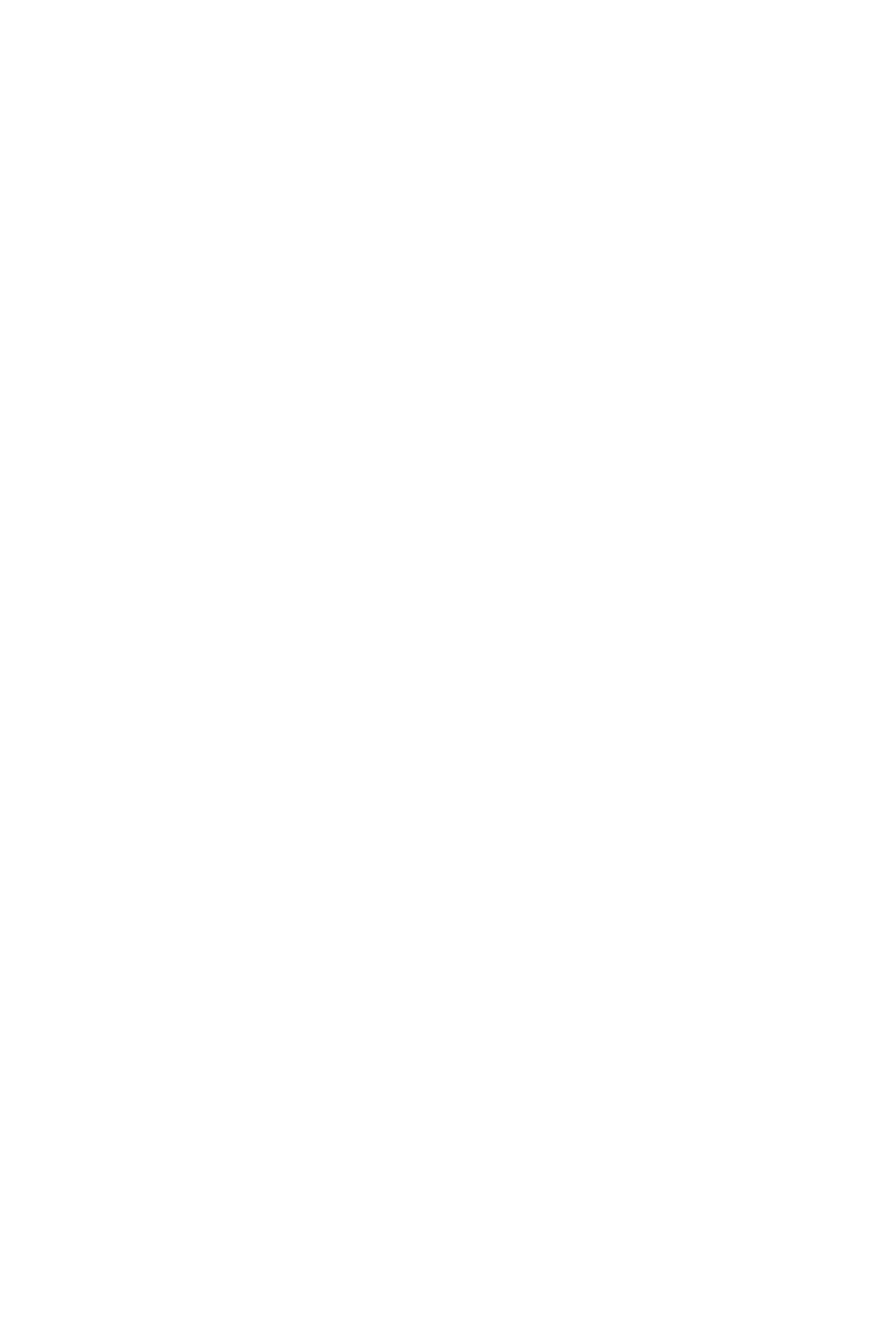
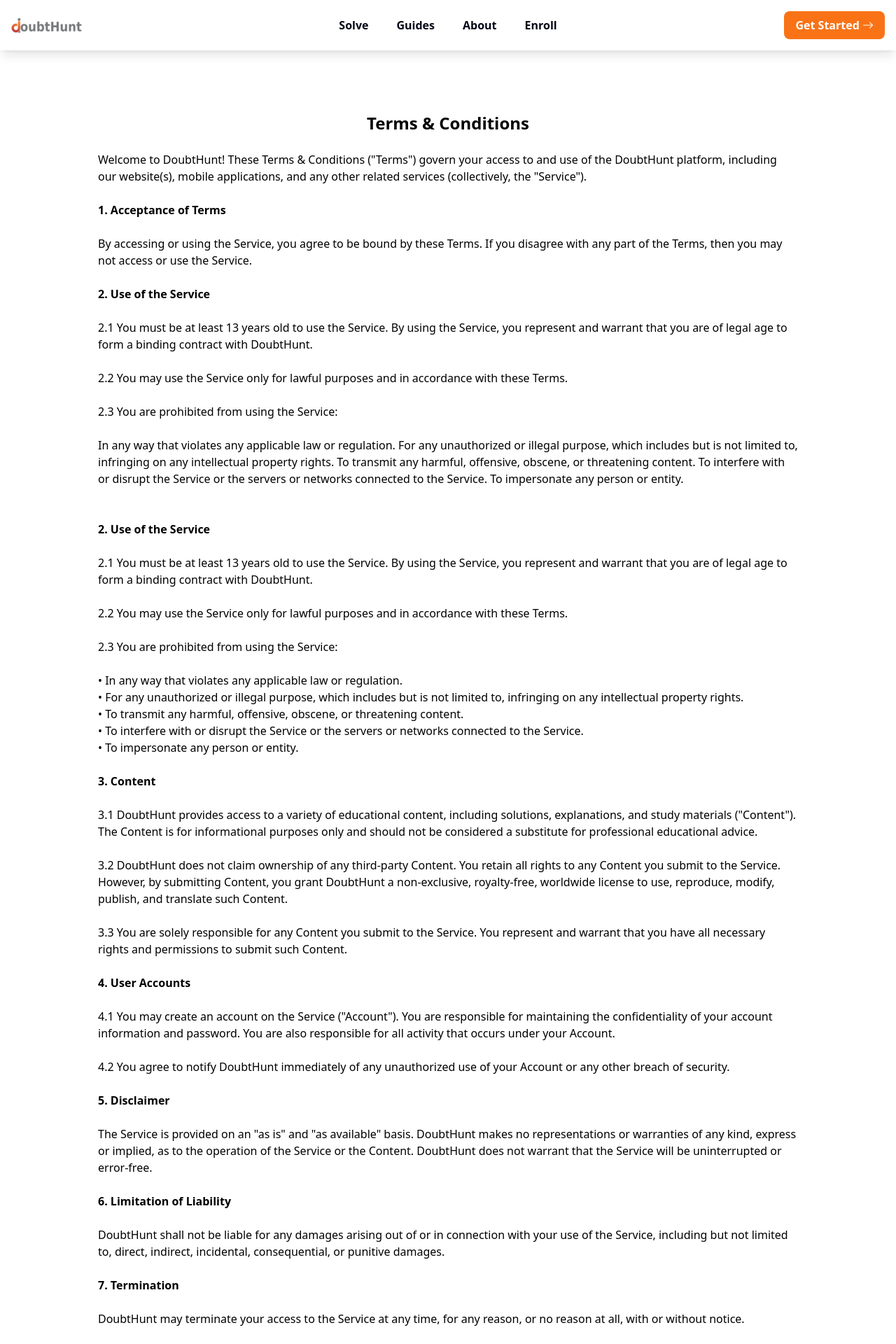
Before and after one commit to innovativeroh/doubthunt, a PHP site: page /doubthunt/info/terms.php in a window 1280 px wide. Before the commit the part shown is empty. Shown: the top 1920 px of the page at 70% size. Before the commit the page ends 800 px from the top, so only its background shows below. Run offline with PHP 8.4, Linux system fonts and the light colour scheme; some libraries are stand-ins or nearby versions.

Commit message:
Privacy and Terms Has Been Added

```diff
--- a/includes/header.php
+++ b/includes/header.php
@@ -4,7 +4,7 @@
     <div class="max-w-[1280px] m-auto">
         <div class="flex flex-wrap justify-center items-center">
             <div class="flex-[1]">
-                <img src='./core/img/logoMain.png'>
+                <a href='.././index.php'><img src='http://localhost/doubthunt/core/img/logoMain.png'></a>
             </div>
             <div class="flex-[1]">
                 <nav class="flex justify-center gap-10">
--- a/info/terms.php
+++ b/info/terms.php
@@ -0,0 +1,160 @@
+<!DOCTYPE html>
+<html lang="en">
+
+<head>
+    <meta charset="UTF-8">
+    <meta name="viewport" content="width=device-width, initial-scale=1.0">
+    <?php include_once (".././includes/header.php"); ?>
+    <title>Terms & Conditions - DoubtHunt</title>
+</head>
+
+<body>
+    <br>
+    <div class="mt-[120px] mb-[80px] p-4">
+        <div class="max-w-[1000px] m-auto">
+            <h1 class="text-center font-bold text-2xl">Terms & Conditions</h1>
+            <br>
+            <p class="text-md">Welcome to DoubtHunt! These Terms & Conditions ("Terms") govern your access to and use of
+                the DoubtHunt
+                platform, including our website(s), mobile applications, and any other related services (collectively,
+                the "Service").</p>
+            <br>
+            <h4 class="font-bold">1. Acceptance of Terms</h4>
+            <br>
+            <p class="text-md">By accessing or using the Service, you agree to be bound by these Terms. If you disagree
+                with any part of the Terms, then you may not access or use the Service.</p>
+            <br>
+            <h4 class="font-bold">2. Use of the Service</h4>
+            <br>
+            <p class="text-md">2.1 You must be at least 13 years old to use the Service. By using the Service, you
+                represent and warrant that you are of legal age to form a binding contract with DoubtHunt.
+                <br><br>
+                2.2 You may use the Service only for lawful purposes and in accordance with these Terms.
+                <br><br>
+                2.3 You are prohibited from using the Service:
+                <br><br>
+                In any way that violates any applicable law or regulation.
+                For any unauthorized or illegal purpose, which includes but is not limited to, infringing on any
+                intellectual property rights.
+                To transmit any harmful, offensive, obscene, or threatening content.
+                To interfere with or disrupt the Service or the servers or networks connected to the Service.
+                To impersonate any person or entity.
+            </p>
+            <br>
+            <br>
+            <h4 class="font-bold">2. Use of the Service</h4>
+            <br>
+            <p class="text-md">2.1 You must be at least 13 years old to use the Service. By using the Service, you
+                represent and warrant that you are of legal age to form a binding contract with DoubtHunt.
+                <br><br>
+                2.2 You may use the Service only for lawful purposes and in accordance with these Terms.
+                <br><br>
+                2.3 You are prohibited from using the Service:
+                <br><br>
+                &bull; In any way that violates any applicable law or regulation.<br>
+                &bull; For any unauthorized or illegal purpose, which includes but is not limited to, infringing on any
+                intellectual property rights.<br>
+                &bull; To transmit any harmful, offensive, obscene, or threatening content.<br>
+                &bull; To interfere with or disrupt the Service or the servers or networks connected to the Service.<br>
+                &bull; To impersonate any person or entity.<br>
+            </p>
+            <br>
+            <h4 class="font-bold">3. Content</h4>
+            <br>
+            <p class="text-md">3.1 DoubtHunt provides access to a variety of educational content, including solutions,
+                explanations, and study materials ("Content"). The Content is for informational purposes only and should
+                not be considered a substitute for professional educational advice.
+                <br><br>
+                3.2 DoubtHunt does not claim ownership of any third-party Content. You retain all rights to any Content
+                you submit to the Service. However, by submitting Content, you grant DoubtHunt a non-exclusive,
+                royalty-free, worldwide license to use, reproduce, modify, publish, and translate such Content.
+                <br><br>
+                3.3 You are solely responsible for any Content you submit to the Service. You represent and warrant that
+                you have all necessary rights and permissions to submit such Content.<br>
+            </p>
+            <br>
+            <h4 class="font-bold">4. User Accounts</h4>
+            <br>
+            <p class="text-md">4.1 You may create an account on the Service ("Account"). You are responsible for
+                maintaining the confidentiality of your account information and password. You are also responsible for
+                all activity that occurs under your Account.
+                <br><br>
+                4.2 You agree to notify DoubtHunt immediately of any unauthorized use of your Account or any other
+                breach of security.
+            </p>
+            <br>
+            <h4 class="font-bold">5. Disclaimer</h4>
+            <br>
+            <p class="text-md">The Service is provided on an "as is" and "as available" basis. DoubtHunt makes no
+                representations or warranties of any kind, express or implied, as to the operation of the Service or the
+                Content. DoubtHunt does not warrant that the Service will be uninterrupted or error-free.
+            </p>
+            <br>
+            <h4 class="font-bold">6. Limitation of Liability</h4>
+            <br>
+            <p class="text-md">DoubtHunt shall not be liable for any damages arising out of or in connection with your
+                use of the Service, including but not limited to, direct, indirect, incidental, consequential, or
+                punitive damages.
+            </p>
+            <br>
+            <h4 class="font-bold">7. Termination</h4>
+            <br>
+            <p class="text-md">DoubtHunt may terminate your access to the Service at any time, for any reason, or no
+                reason at all, with or without notice.
+            </p>
+            <br>
+            <h4 class="font-bold">8. Copyright</h4>
+            <br>
+            <p class="text-md">The Service and all Content are protected by copyright and other intellectual property
+                laws. You may not copy, modify, distribute, transmit, display, perform, sell, or create derivative works
+                of the Content without the prior written consent of DoubtHunt.
+            </p>
+            <br>
+            <h4 class="font-bold">9. Governing Law</h4>
+            <br>
+            <p class="text-md">These Terms shall be governed by and construed in accordance with the laws of India,
+                without regard to its conflict of law provisions.
+            </p>
+            <br>
+            <h4 class="font-bold">10. Dispute Resolution</h4>
+            <br>
+            <p class="text-md">Any dispute arising out of or relating to these Terms shall be resolved by [Insert
+                preferred method of dispute resolution, e.g., binding arbitration].
+            </p>
+            <br>
+            <h4 class="font-bold">11. Entire Agreement</h4>
+            <br>
+            <p class="text-md">These Terms constitute the entire agreement between you and DoubtHunt regarding your use
+                of the Service.
+            </p>
+            <br>
+            <h4 class="font-bold">12. Changes to the Terms</h4>
+            <br>
+            <p class="text-md">DoubtHunt may revise these Terms at any time by posting the revised Terms on the Service.
+                You are expected to check this page regularly so you are aware of any changes, as they are binding on
+                you.
+            </p>
+            <br>
+            <h4 class="font-bold">13. Contact Us</h4>
+            <br>
+            <p class="text-md">If you have any questions about these Terms, please contact us at info@doubthunt.com.
+                <br><br>
+                Please note: This is a sample Terms & Conditions document and may need to be modified to comply with
+                specific legal requirements in your jurisdiction. You may also want to consider adding additional
+                provisions, such as:
+                <br><br>
+                &bull; A privacy policy<br>
+                &bull; A section on payment terms (if applicable)<br>
+                &bull; A section on warranties (if applicable)<br>
+                &bull; We recommend that you consult with an attorney to ensure that your Terms & Conditions are<br>
+                appropriate for your business.
+            </p>
+
+
+
+        </div>
+    </div>
+    <?php include_once (".././includes/footer.php"); ?>
+</body>
+
+</html>
```
Also changed, not shown: info/privacy.php (added, +93 -0 lines), info/refund.php (added).
